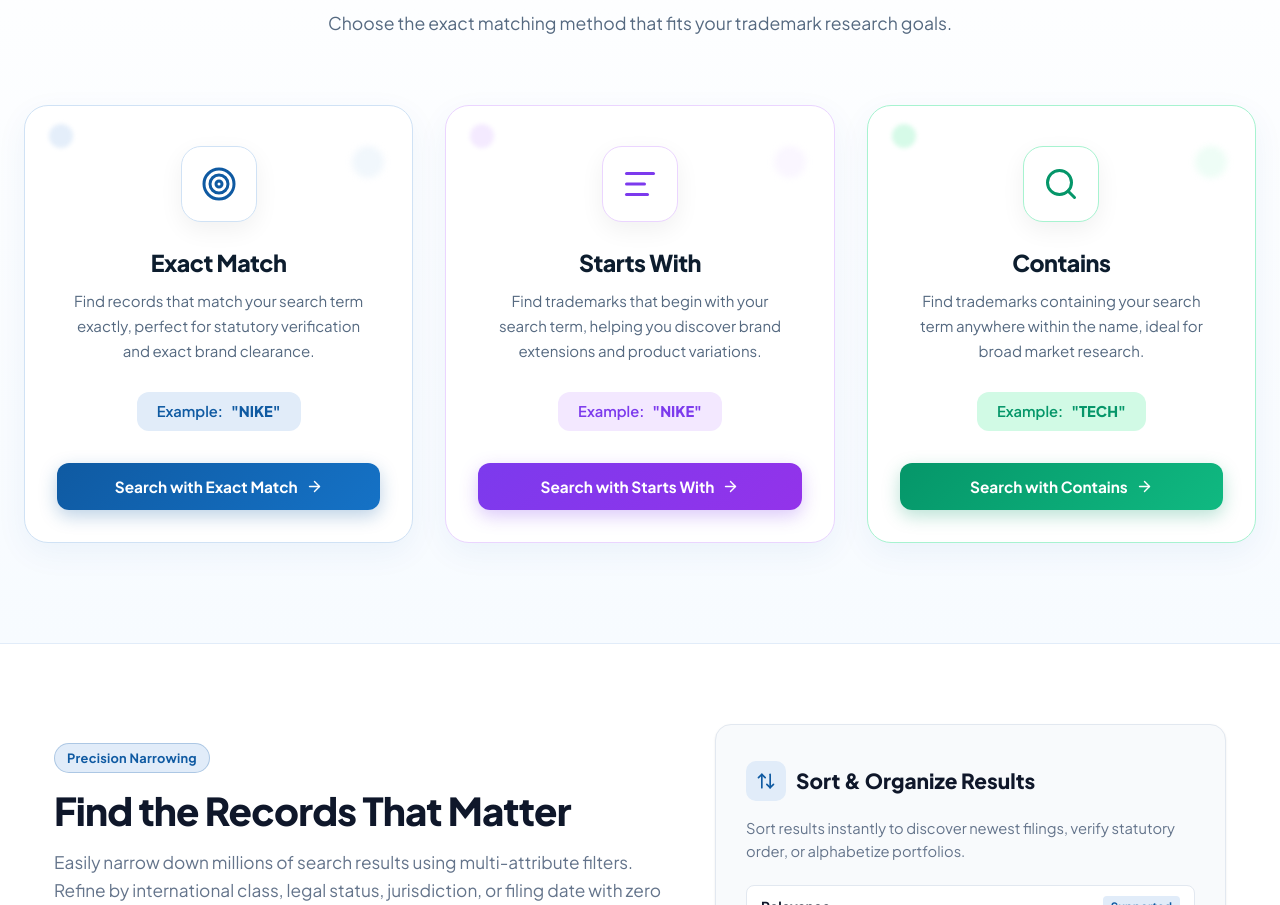
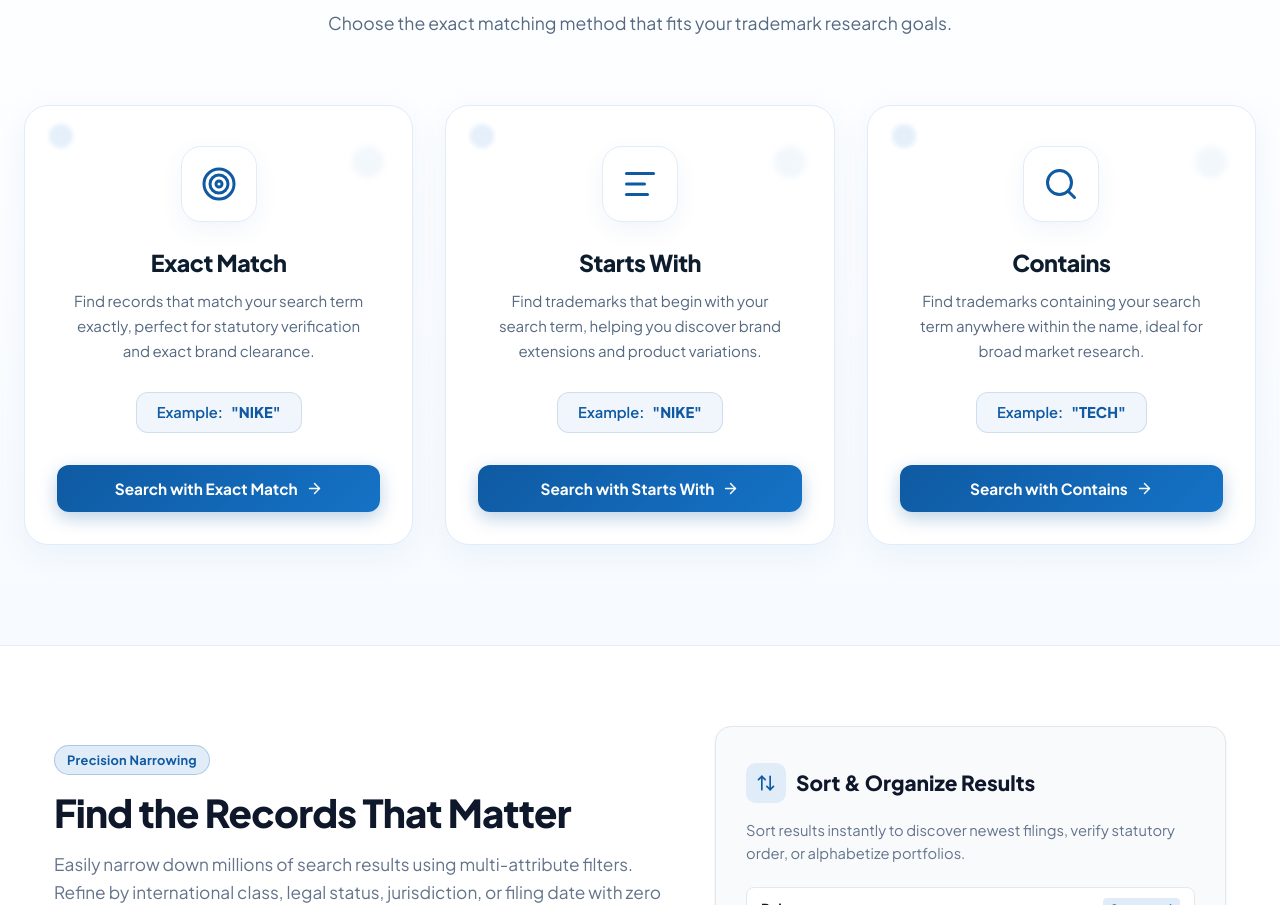
Before and after one commit to abitha340/wty, a React (Vite) app in the folder frontend/: page / in a window 1280 px wide. Shown: the part 3517-4422 px from the top of the page. Built offline with nearby package versions, Linux system fonts and the light colour scheme.

Commit message:
feat: unify matching engine cards in blue palette with dark blue hover interactions

```diff
--- a/frontend/src/components/SearchFeaturesSection.jsx
+++ b/frontend/src/components/SearchFeaturesSection.jsx
@@ -1,7 +1,9 @@
-import React from 'react';
+import React, { useState } from 'react';
 import { Target, AlignLeft, Search, ArrowRight, Sparkles } from 'lucide-react';
 
 export default function SearchFeaturesSection({ onExecuteSearch }) {
+  const [hoveredCard, setHoveredCard] = useState(null);
+
   const modes = [
     {
       id: 'exact',
@@ -11,15 +13,7 @@ export default function SearchFeaturesSection({ onExecuteSearch }) {
       exampleValue: '"NIKE"',
       btnText: 'Search with Exact Match',
       sampleQuery: 'NIKE',
-      icon: Target,
-      themeColor: '#0f5aa2',
-      lightBg: '#f0f6fc',
-      pillBg: '#e1ecf9',
-      borderAccent: '#d0e2f5',
-      btnGradient: 'linear-gradient(135deg, #0f5aa2 0%, #1572c6 100%)',
-      btnShadow: '0 6px 18px rgba(15, 90, 162, 0.28)',
-      bubble1: 'rgba(225, 236, 249, 0.9)',
-      bubble2: 'rgba(240, 246, 252, 0.9)'
+      icon: Target
     },
     {
       id: 'startswith',
@@ -29,15 +23,7 @@ export default function SearchFeaturesSection({ onExecuteSearch }) {
       exampleValue: '"NIKE"',
       btnText: 'Search with Starts With',
       sampleQuery: 'NIKE',
-      icon: AlignLeft,
-      themeColor: '#7c3aed',
-      lightBg: '#faf5ff',
-      pillBg: '#f3e8ff',
-      borderAccent: '#ebd5ff',
-      btnGradient: 'linear-gradient(135deg, #7c3aed 0%, #9333ea 100%)',
-      btnShadow: '0 6px 18px rgba(124, 58, 237, 0.28)',
-      bubble1: 'rgba(243, 232, 255, 0.9)',
-      bubble2: 'rgba(250, 245, 255, 0.9)'
+      icon: AlignLeft
     },
     {
       id: 'contains',
@@ -47,15 +33,7 @@ export default function SearchFeaturesSection({ onExecuteSearch }) {
       exampleValue: '"TECH"',
       btnText: 'Search with Contains',
       sampleQuery: 'TECH',
-      icon: Search,
-      themeColor: '#059669',
-      lightBg: '#ecfdf5',
-      pillBg: '#d1fae5',
-      borderAccent: '#a7f3d0',
-      btnGradient: 'linear-gradient(135deg, #059669 0%, #10b981 100%)',
-      btnShadow: '0 6px 18px rgba(5, 150, 105, 0.28)',
-      bubble1: 'rgba(209, 250, 229, 0.9)',
-      bubble2: 'rgba(236, 253, 245, 0.9)'
+      icon: Search
     }
   ];
 
@@ -115,7 +93,7 @@ export default function SearchFeaturesSection({ onExecuteSearch }) {
         </div>
 
         {/* =========================================================================
-            3-CARD GRID (Exact Match, Starts With, Contains)
+            3-CARD UNIFIED BLUE GRID
            ========================================================================= */}
         <div style={{
           display: 'grid',
@@ -124,34 +102,31 @@ export default function SearchFeaturesSection({ onExecuteSearch }) {
         }}>
           {modes.map((mode) => {
             const IconComp = mode.icon;
+            const isHovered = hoveredCard === mode.id;
+
             return (
               <div
                 key={mode.id}
+                onMouseEnter={() => setHoveredCard(mode.id)}
+                onMouseLeave={() => setHoveredCard(null)}
                 style={{
                   background: '#ffffff',
                   borderRadius: '24px',
                   padding: '40px 32px 32px 32px',
-                  border: `1.5px solid ${mode.borderAccent}`,
-                  boxShadow: '0 10px 32px rgba(15, 90, 162, 0.06)',
+                  border: isHovered ? '1.5px solid #083866' : '1.5px solid #e1ecf9',
+                  boxShadow: isHovered ? '0 20px 44px rgba(8, 56, 102, 0.16)' : '0 10px 32px rgba(15, 90, 162, 0.06)',
                   display: 'flex',
                   flexDirection: 'column',
                   alignItems: 'center',
                   textAlign: 'center',
                   position: 'relative',
                   overflow: 'hidden',
+                  transform: isHovered ? 'translateY(-8px)' : 'translateY(0)',
                   transition: 'all 0.3s cubic-bezier(0.16, 1, 0.3, 1)'
-                }}
-                onMouseEnter={(e) => {
-                  e.currentTarget.style.transform = 'translateY(-8px)';
-                  e.currentTarget.style.boxShadow = '0 20px 44px rgba(15, 90, 162, 0.14)';
-                }}
-                onMouseLeave={(e) => {
-                  e.currentTarget.style.transform = 'translateY(0)';
-                  e.currentTarget.style.boxShadow = '0 10px 32px rgba(15, 90, 162, 0.06)';
                 }}
               >
 
-                {/* Floating Soft Ambient Bubbles */}
+                {/* Floating Soft Ambient Blue Bubbles */}
                 <div style={{
                   position: 'absolute',
                   top: '18px',
@@ -159,7 +134,7 @@ export default function SearchFeaturesSection({ onExecuteSearch }) {
                   width: '24px',
                   height: '24px',
                   borderRadius: '50%',
-                  background: mode.bubble1,
+                  background: 'rgba(225, 236, 249, 0.85)',
                   filter: 'blur(2px)',
                   pointerEvents: 'none'
                 }} />
@@ -170,7 +145,7 @@ export default function SearchFeaturesSection({ onExecuteSearch }) {
                   width: '32px',
                   height: '32px',
                   borderRadius: '50%',
-                  background: mode.bubble2,
+                  background: 'rgba(240, 246, 252, 0.85)',
                   filter: 'blur(3px)',
                   pointerEvents: 'none'
                 }} />
@@ -180,27 +155,28 @@ export default function SearchFeaturesSection({ onExecuteSearch }) {
                   width: '76px',
                   height: '76px',
                   borderRadius: '20px',
-                  background: '#ffffff',
+                  background: isHovered ? '#f0f6fc' : '#ffffff',
                   display: 'flex',
                   alignItems: 'center',
                   justifyContent: 'center',
                   marginBottom: '26px',
-                  border: `1.5px solid ${mode.borderAccent}`,
-                  boxShadow: '0 8px 24px rgba(0, 0, 0, 0.06)',
+                  border: isHovered ? '1.5px solid #083866' : '1.5px solid #e1ecf9',
+                  boxShadow: isHovered ? '0 8px 24px rgba(8, 56, 102, 0.12)' : '0 8px 24px rgba(15, 90, 162, 0.06)',
                   position: 'relative',
                   zIndex: 2,
-                  transition: 'transform 0.3s ease'
+                  transition: 'all 0.3s ease'
                 }}>
-                  <IconComp size={36} color={mode.themeColor} />
+                  <IconComp size={36} color={isHovered ? '#083866' : '#0f5aa2'} />
                 </div>
 
                 {/* Card Title */}
                 <h3 style={{
                   fontSize: '1.45rem',
                   fontWeight: '900',
-                  color: '#0d1d2e',
+                  color: isHovered ? '#083866' : '#0d1d2e',
                   marginBottom: '12px',
-                  letterSpacing: '-0.02em'
+                  letterSpacing: '-0.02em',
+                  transition: 'color 0.2s ease'
                 }}>
                   {mode.title}
                 </h3>
@@ -221,19 +197,21 @@ export default function SearchFeaturesSection({ onExecuteSearch }) {
                   display: 'inline-flex',
                   alignItems: 'center',
                   gap: '8px',
-                  background: mode.pillBg,
+                  background: isHovered ? '#e1ecf9' : '#f0f6fc',
                   padding: '8px 20px',
                   borderRadius: '12px',
                   fontSize: '0.92rem',
                   marginBottom: '32px',
-                  color: mode.themeColor,
-                  fontWeight: '600'
+                  color: isHovered ? '#083866' : '#0f5aa2',
+                  border: '1px solid rgba(15, 90, 162, 0.15)',
+                  fontWeight: '600',
+                  transition: 'all 0.2s ease'
                 }}>
                   <span>{mode.exampleLabel}</span>
                   <span style={{ fontWeight: '800' }}>{mode.exampleValue}</span>
                 </div>
 
-                {/* Bottom Primary Action Button */}
+                {/* Bottom Primary Action Button (Blue -> Dark Blue on Hover) */}
                 <button
                   type="button"
                   onClick={() => onExecuteSearch && onExecuteSearch({ query: mode.sampleQuery, searchType: 'trademark', searchMode: mode.id })}
@@ -241,7 +219,7 @@ export default function SearchFeaturesSection({ onExecuteSearch }) {
                     width: '100%',
                     padding: '14px 20px',
                     borderRadius: '12px',
-                    background: mode.btnGradient,
+                    background: isHovered ? 'linear-gradient(135deg, #083866 0%, #052646 100%)' : 'linear-gradient(135deg, #0f5aa2 0%, #1572c6 100%)',
                     color: '#ffffff',
                     fontSize: '0.96rem',
                     fontWeight: '700',
@@ -251,12 +229,10 @@ export default function SearchFeaturesSection({ onExecuteSearch }) {
                     alignItems: 'center',
                     justifyContent: 'center',
                     gap: '8px',
-                    boxShadow: mode.btnShadow,
+                    boxShadow: isHovered ? '0 8px 22px rgba(8, 56, 102, 0.35)' : '0 6px 18px rgba(15, 90, 162, 0.28)',
                     marginTop: 'auto',
-                    transition: 'transform 0.2s ease, filter 0.2s ease'
+                    transition: 'all 0.25s ease'
                   }}
-                  onMouseEnter={(e) => e.currentTarget.style.filter = 'brightness(1.05)'}
-                  onMouseLeave={(e) => e.currentTarget.style.filter = 'brightness(1.0)'}
                 >
                   <span>{mode.btnText}</span>
                   <ArrowRight size={17} />
```
